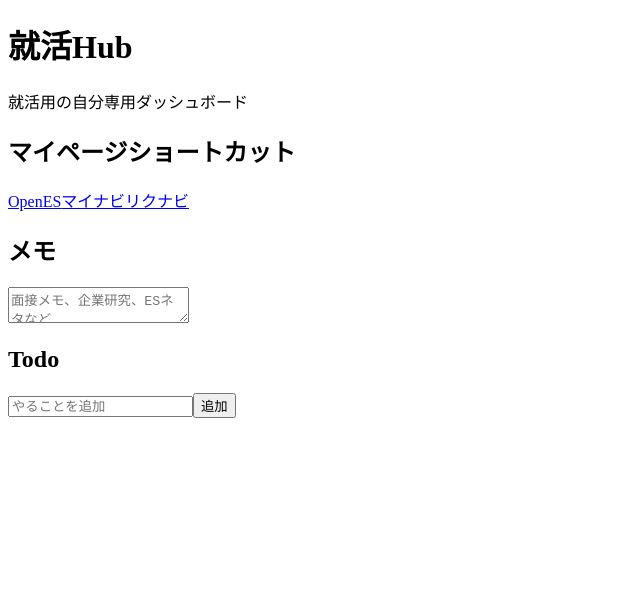
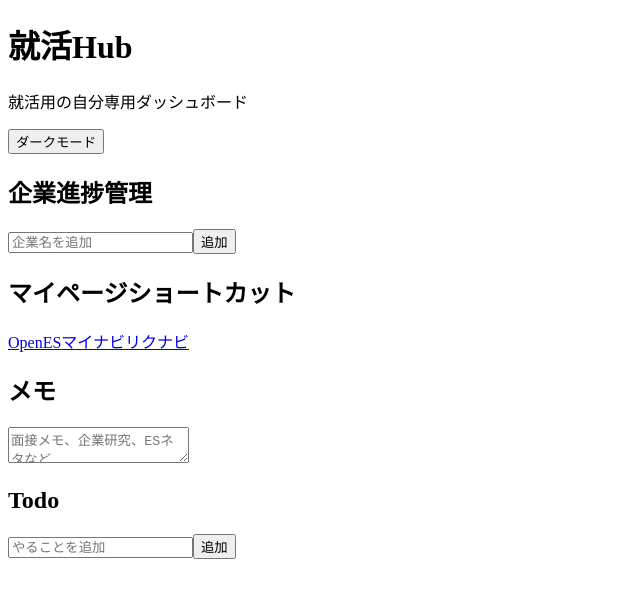
Before and after one commit to rui0415/job-hub-site, a React (Vite) app: page / in a window 1280 px wide. Shown: the top 598 px of the page, without its empty margins (0-640 px from the left). Built offline with nearby package versions, Linux system fonts and the light colour scheme; the HTML template or start-up script is replaced by a standard one.

Commit message:
Add company progress tracking and dark mode

```diff
--- a/src/App.jsx
+++ b/src/App.jsx
@@ -6,23 +6,38 @@ const defaultLinks = [
   { name: 'リクナビ', url: 'https://job.rikunabi.com/' }
 ]
 
+const statuses = ['ES', 'SPI', '一次面接', '最終面接', '内定']
+
 export default function App() {
   const [memo, setMemo] = useState(localStorage.getItem('memo') || '')
-  const [links, setLinks] = useState(
+  const [darkMode, setDarkMode] = useState(localStorage.getItem('darkMode') === 'true')
+  const [companyName, setCompanyName] = useState('')
+  const [companies, setCompanies] = useState(
+    JSON.parse(localStorage.getItem('companies') || '[]')
+  )
+
+  const [links] = useState(
     JSON.parse(localStorage.getItem('links') || JSON.stringify(defaultLinks))
   )
+
   const [tasks, setTasks] = useState(
     JSON.parse(localStorage.getItem('tasks') || '[]')
   )
+
   const [taskInput, setTaskInput] = useState('')
+
+  useEffect(() => {
+    document.body.className = darkMode ? 'dark' : ''
+    localStorage.setItem('darkMode', darkMode)
+  }, [darkMode])
 
   useEffect(() => {
     localStorage.setItem('memo', memo)
   }, [memo])
 
   useEffect(() => {
-    localStorage.setItem('links', JSON.stringify(links))
-  }, [links])
+    localStorage.setItem('companies', JSON.stringify(companies))
+  }, [companies])
 
   useEffect(() => {
     localStorage.setItem('tasks', JSON.stringify(tasks))
@@ -34,18 +49,62 @@ export default function App() {
     setTaskInput('')
   }
 
-  const toggleTask = (idx) => {
-    const updated = [...tasks]
-    updated[idx].done = !updated[idx].done
-    setTasks(updated)
+  const addCompany = () => {
+    if (!companyName.trim()) return
+    setCompanies([...companies, { name: companyName, status: 'ES' }])
+    setCompanyName('')
+  }
+
+  const updateStatus = (idx, status) => {
+    const updated = [...companies]
+    updated[idx].status = status
+    setCompanies(updated)
   }
 
   return (
     <div className="container">
-      <header>
-        <h1>就活Hub</h1>
-        <p>就活用の自分専用ダッシュボード</p>
+      <header className="headerRow">
+        <div>
+          <h1>就活Hub</h1>
+          <p>就活用の自分専用ダッシュボード</p>
+        </div>
+
+        <button onClick={() => setDarkMode(!darkMode)}>
+          {darkMode ? 'ライトモード' : 'ダークモード'}
+        </button>
       </header>
+
+      <section className="card">
+        <h2>企業進捗管理</h2>
+
+        <div className="taskInput">
+          <input
+            value={companyName}
+            onChange={(e) => setCompanyName(e.target.value)}
+            placeholder="企業名を追加"
+          />
+          <button onClick={addCompany}>追加</button>
+        </div>
+
+        <div className="companyList">
+          {companies.map((company, idx) => (
+            <div key={idx} className="companyCard">
+              <strong>{company.name}</strong>
+
+              <select
+                value={company.status}
+                onChange={(e) => updateStatus(idx, e.target.value)}
+              >
+                {statuses.map((status) => (
+                  <option key={status} value={status}>
+                    {status}
+                  </option>
+                ))}
+              </select>
+            </div>
+          ))}
+        </div>
+      </section>
 
       <section className="card">
         <h2>マイページショートカット</h2>
@@ -69,6 +128,7 @@ export default function App() {
 
       <section className="card">
         <h2>Todo</h2>
+
         <div className="taskInput">
           <input
             value={taskInput}
@@ -85,7 +145,11 @@ export default function App() {
                 <input
                   type="checkbox"
                   checked={task.done}
-                  onChange={() => toggleTask(idx)}
+                  onChange={() => {
+                    const updated = [...tasks]
+                    updated[idx].done = !updated[idx].done
+                    setTasks(updated)
+                  }}
                 />
                 <span className={task.done ? 'done' : ''}>{task.text}</span>
               </label>
```
